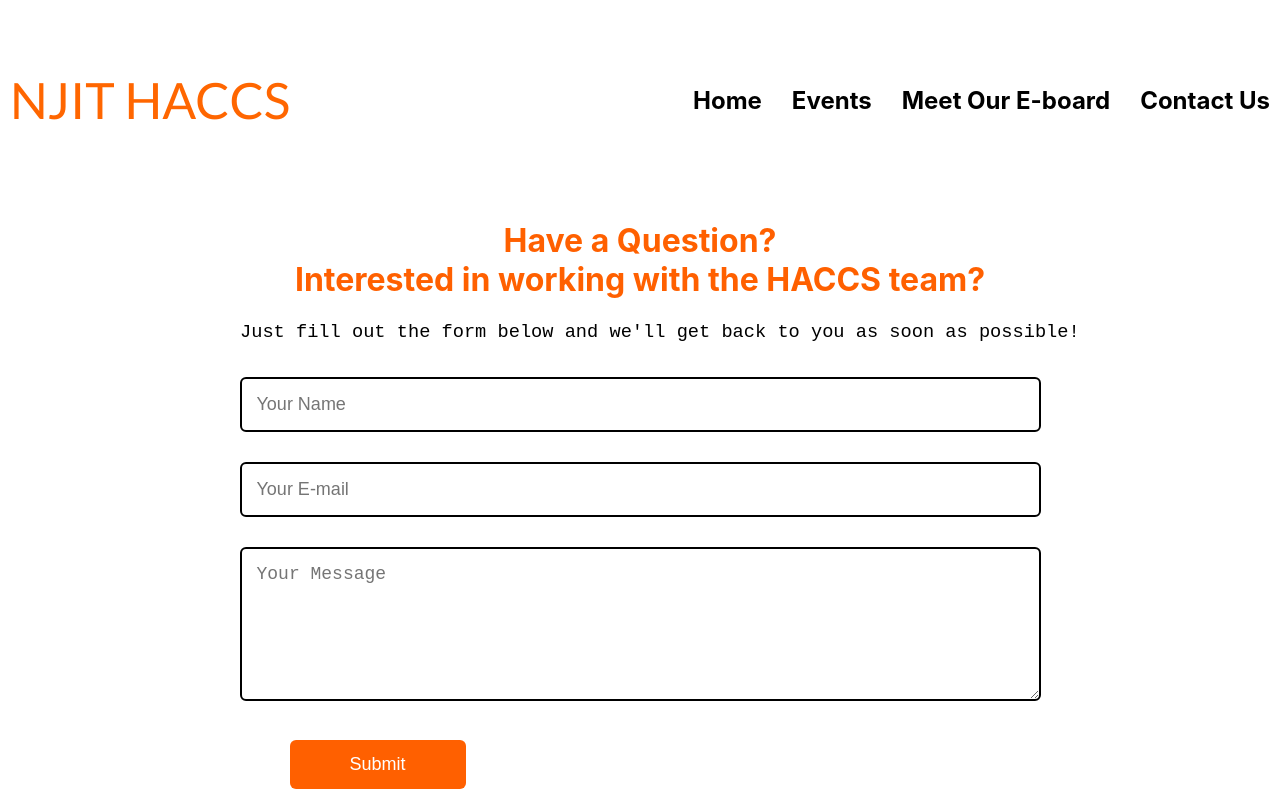
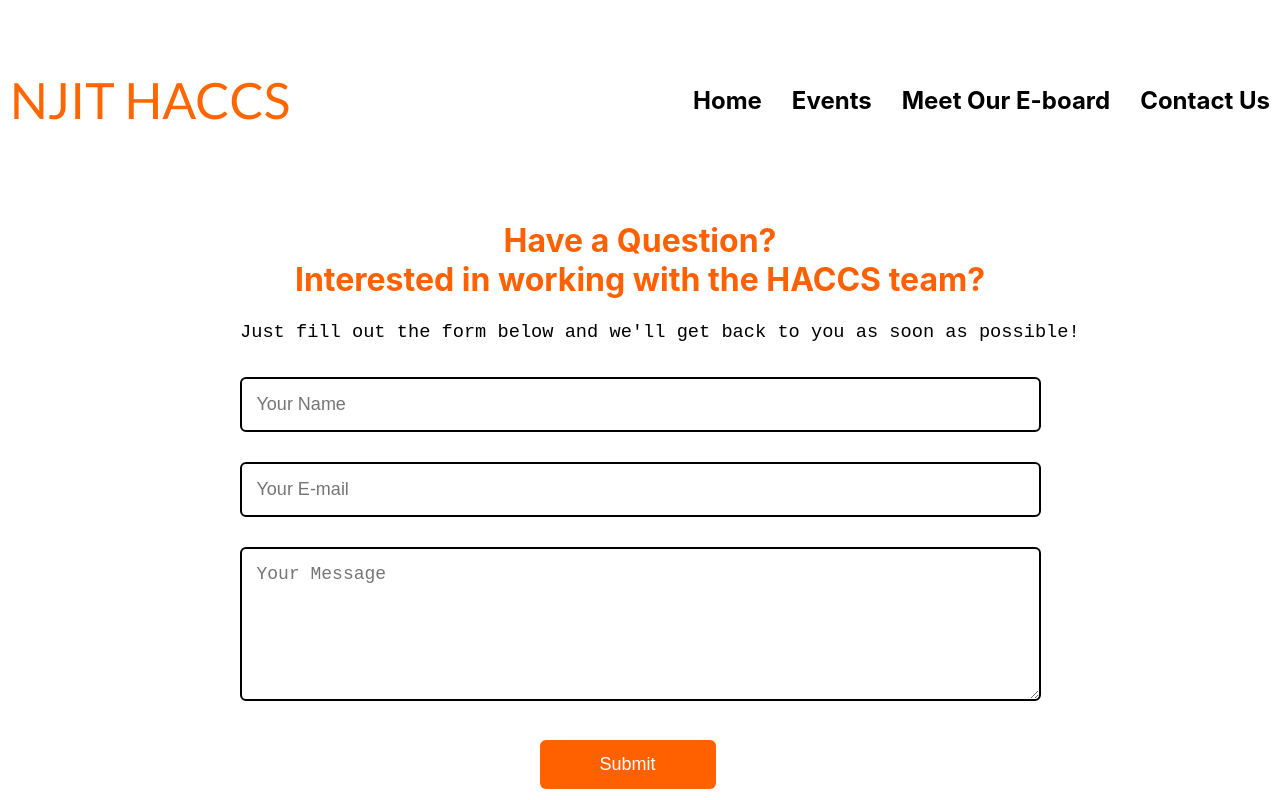
Before and after one commit to imnotrafa/HaccsWebsite_demo, a React (Create React App) app: page /ContactUs in a window 1280 px wide. Shown: the top 800 px of the page. Built offline with nearby package versions, Linux system fonts and the light colour scheme; a web font is replaced by a local one.

Commit message:
fixed submit button error - centered

```diff
--- a/src/Contact.css
+++ b/src/Contact.css
@@ -62,7 +62,7 @@ div.form-container {
   }
 
   div.form-container div.submission {
-    padding-left: 50px;
+    padding-left: 300px;
   }
 
   /* submit button */
```
